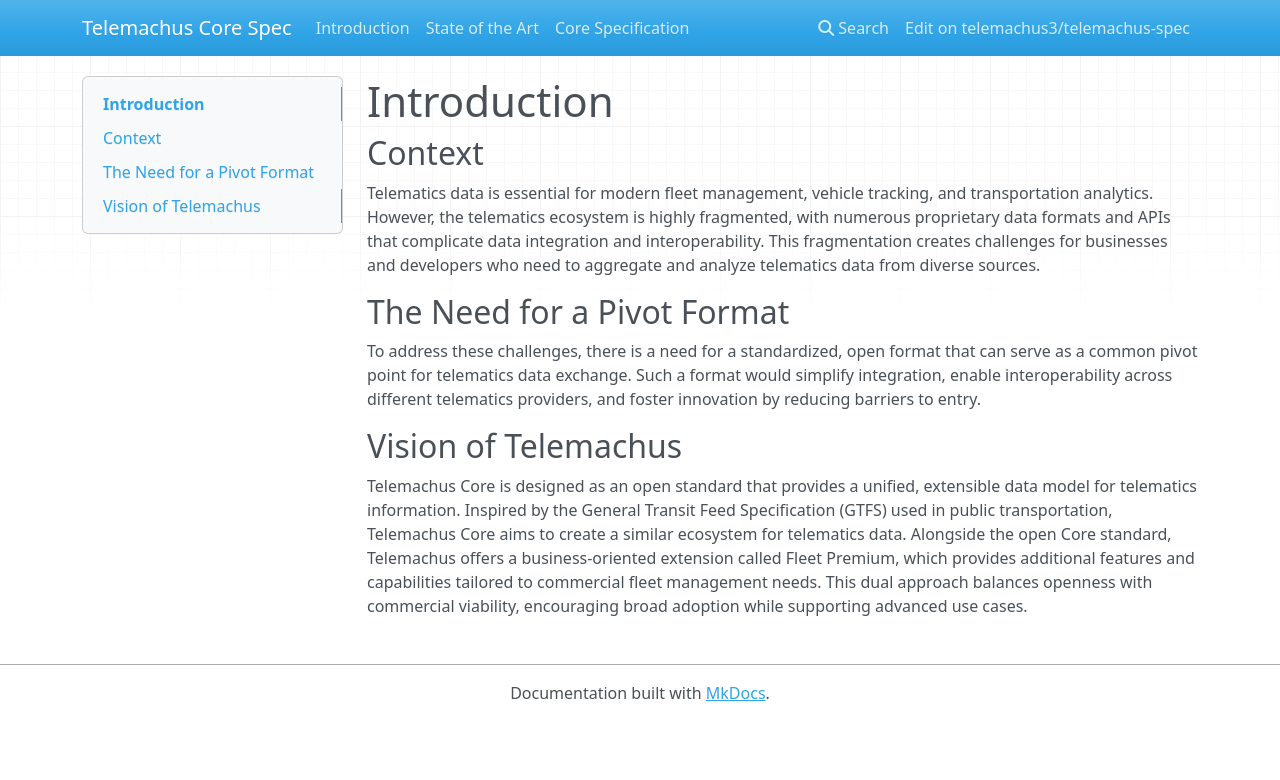
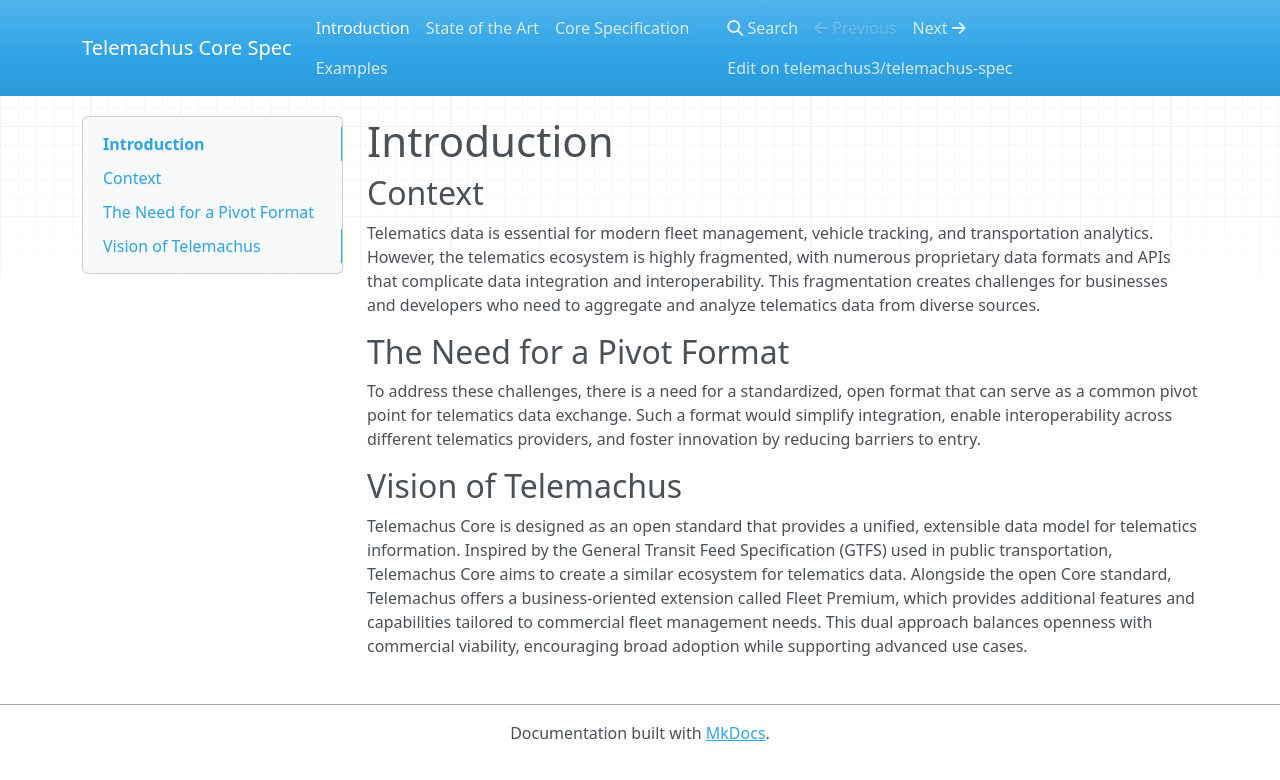
Before and after one commit to telemachus3/telemachus-spec, an MkDocs documentation site: the page built from docs/01_introduction.md, in a window 1280 px wide. Shown: the top 780 px of the page. Built offline with MkDocs 1.6.1, drawn with Linux system fonts in a browser that asks for light colours; nearby versions of some CDN libraries; some of the changed lines change nothing that is shown.

Commit message:
chnage documentation directory structure

```diff
--- a/mkdocs.yml
+++ b/mkdocs.yml
@@ -10,9 +10,10 @@
 edit_uri: blob/main/
 
 nav:
-  - Introduction: docs/01_introduction.md
-  - State of the Art: docs/02_state_of_the_art.md
-  - Core Specification: docs/03_spec_core.md
+  - Introduction: 01_introduction.md
+  - State of the Art: 02_state_of_the_art.md
+  - Core Specification: 03_spec_core.md
+  - Examples: 04_examples.md
 
 theme:
   name: mkdocs
```
